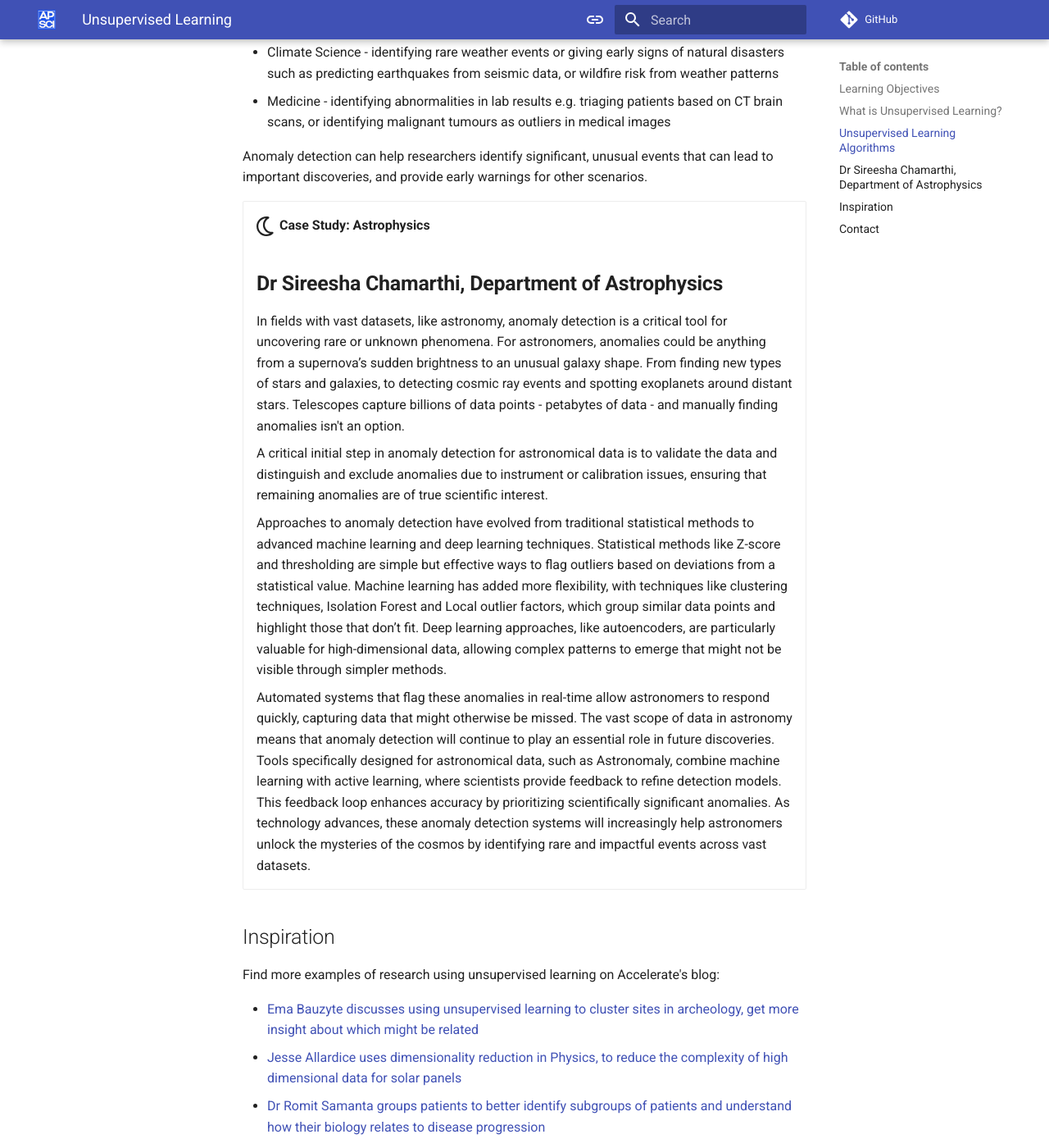
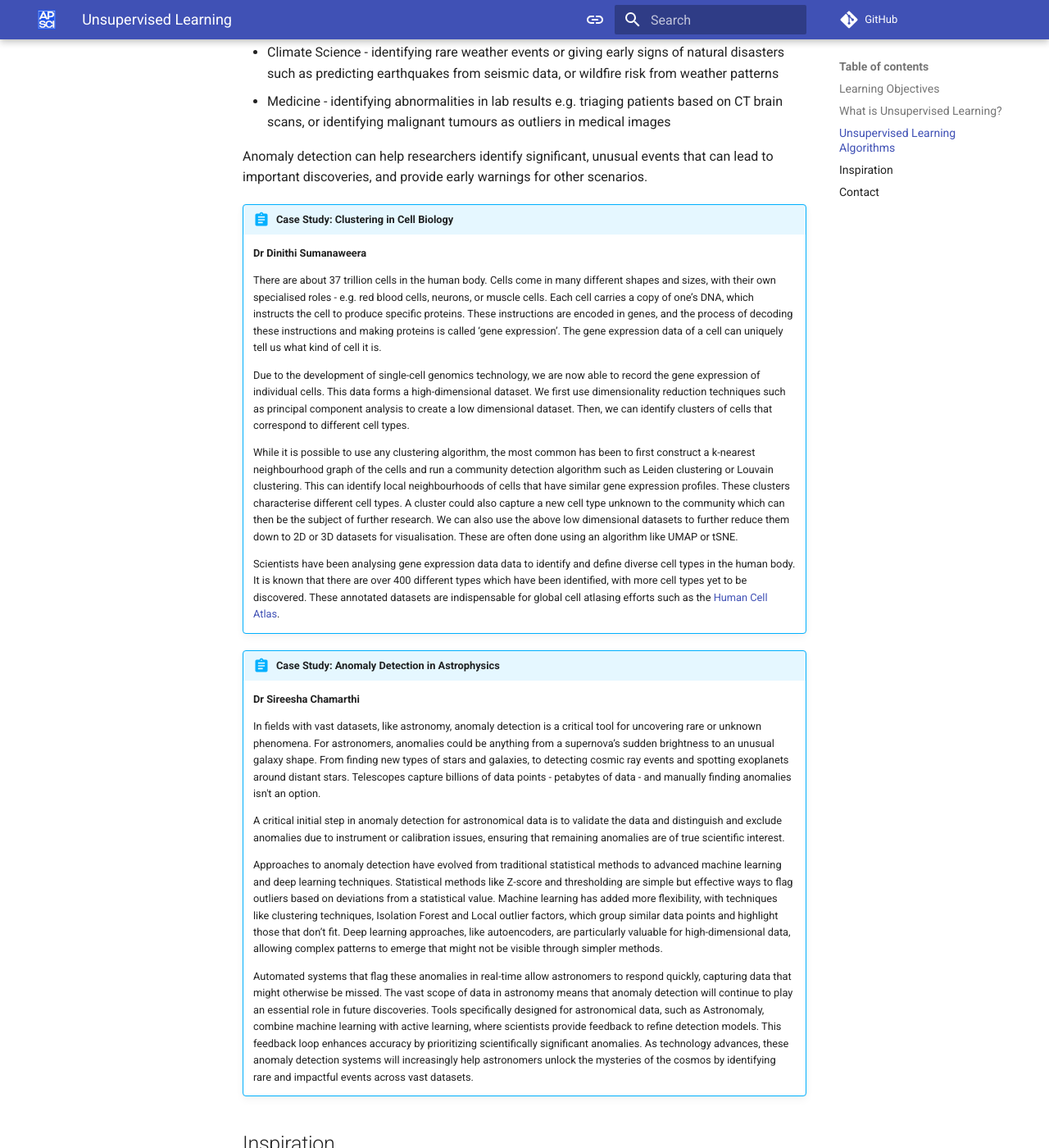
Before and after one commit to acceleratescience/ai-core-concepts, an MkDocs documentation site: the page built from docs/unsupervised-learning.md, in a window 1280 px wide and 1400 px high, scrolled down 3526 px. Shown: the whole window at 82% size. Built offline with MkDocs 1.6.1 and Material for MkDocs 9.7.7, drawn with Linux system fonts in a browser that asks for light colours; comment, search, counter and statistics services are not loaded.

Commit message:
Added Dinithi's text case study

```diff
--- a/docs/unsupervised-learning.md
+++ b/docs/unsupervised-learning.md
@@ -72,12 +72,22 @@ Scientific applications of anomaly detection include:
 
 Anomaly detection can help researchers identify significant, unusual events that can lead to important discoveries, and provide early warnings for other scenarios.
 
-<div class="grid cards" markdown>
+!!! abstract "Case Study: Clustering in Cell Biology"
+    **Dr Dinithi Sumanaweera**
 
--   :fontawesome-regular-moon:{ .lg .middle } **Case Study: Astrophysics**
+    There are about 37 trillion cells in the human body. Cells come in many different shapes and sizes, with their own specialised roles - e.g. red blood cells, neurons, or muscle cells. Each cell carries a copy of one’s DNA, which instructs the cell to produce specific proteins. These instructions are encoded in genes, and the process of decoding these instructions and making proteins is called ‘gene expression’. The gene expression data of a cell can uniquely tell us what kind of cell it is.
 
-    **Dr Sireesha Chamarthi, Department of Astrophysics**
-    ---
+     Due to the development of single-cell genomics technology, we are now able to record the gene expression of individual cells. This data forms a high-dimensional dataset. We first use dimensionality reduction techniques such as principal component analysis to create a low dimensional dataset. Then, we can identify clusters of cells that correspond to different cell types.
+
+     While it is possible to use any clustering algorithm, the most common has been to first construct a k-nearest neighbourhood graph of the cells and run a community detection algorithm such as Leiden clustering or Louvain clustering. This can identify local neighbourhoods of cells that have similar gene expression profiles. These clusters characterise different cell types. A cluster could also capture a new cell type unknown to the community which can then be the subject of further research. We can also use the above low dimensional datasets to further reduce them down to 2D or 3D datasets for visualisation. These are often done using an algorithm like UMAP or tSNE.
+
+     Scientists have been analysing gene expression data data to identify and define diverse cell types in the human body. It is known that there are over 400 different types which have been identified, with more cell types yet to be discovered. These annotated datasets are indispensable for global cell atlasing efforts such as the [Human Cell Atlas](https://www.humancellatlas.org).
+
+
+
+
+!!! abstract "Case Study: Anomaly Detection in Astrophysics"
+    **Dr Sireesha Chamarthi**
 
     In fields with vast datasets, like astronomy, anomaly detection is a critical tool for uncovering rare or unknown phenomena. For astronomers, anomalies could be anything from a supernova’s sudden brightness to an unusual galaxy shape. From finding new types of stars and galaxies, to detecting cosmic ray events and spotting exoplanets around distant stars. Telescopes capture billions of data points - petabytes of data - and manually finding anomalies isn't an option.
 
@@ -86,8 +96,6 @@ Anomaly detection can help researchers identify significant, unusual events that
     Approaches to anomaly detection have evolved from traditional statistical methods to advanced machine learning and deep learning techniques. Statistical methods like Z-score and thresholding are simple but effective ways to flag outliers based on deviations from a statistical value. Machine learning has added more flexibility, with techniques like clustering techniques, Isolation Forest and Local outlier factors, which group similar data points and highlight those that don’t fit. Deep learning approaches, like autoencoders, are particularly valuable for high-dimensional data, allowing complex patterns to emerge that might not be visible through simpler methods.
 
     Automated systems that flag these anomalies in real-time allow astronomers to respond quickly, capturing data that might otherwise be missed. The vast scope of data in astronomy means that anomaly detection will continue to play an essential role in future discoveries. Tools specifically designed for astronomical data, such as Astronomaly, combine machine learning with active learning, where scientists provide feedback to refine detection models. This feedback loop enhances accuracy by prioritizing scientifically significant anomalies. As technology advances, these anomaly detection systems will increasingly help astronomers unlock the mysteries of the cosmos by identifying rare and impactful events across vast datasets.
-
-</div>
 
 
 
```
